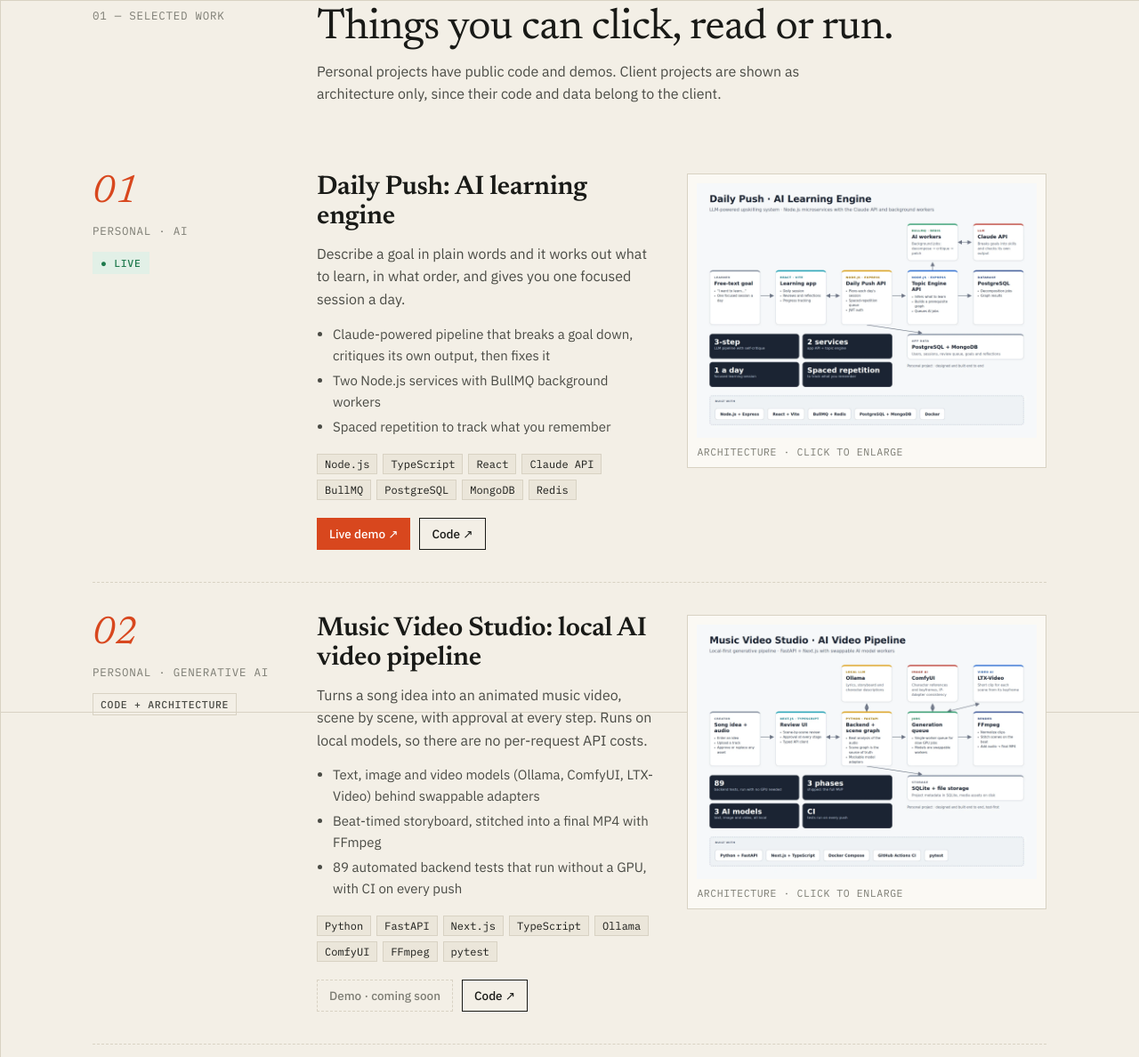
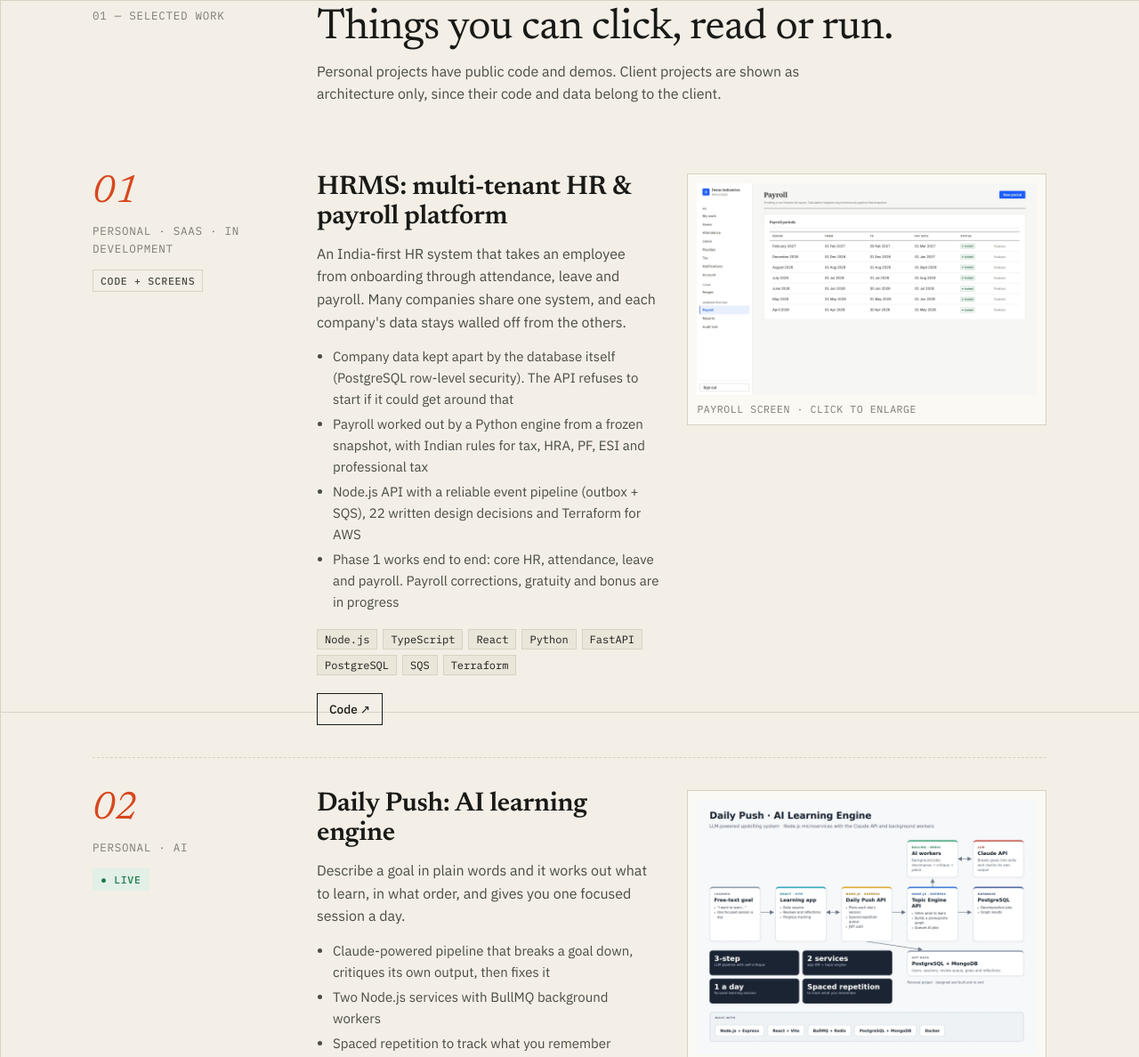
Before and after one commit to point8290/point8290.github.io, a plain HTML site: page index.html in a window 1280 px wide. Shown: the part 800-1988 px from the top of the page at 89% size. Drawn offline with Linux system fonts and the light colour scheme.

Commit message:
Add HRMS as featured project

```diff
--- a/index.html
+++ b/index.html
@@ -171,7 +171,26 @@ dialog button{position:absolute;top:-44px;right:0;background:none;border:1px sol
     </div>
 
     <article class="project">
-      <div class="p-meta"><div class="num">01</div><div class="mono kind">Personal · AI</div><span class="badge" data-badge="daily-push">Code + architecture</span></div>
+      <div class="p-meta"><div class="num">01</div><div class="mono kind">Personal · SaaS · In development</div><span class="badge">Code + screens</span></div>
+      <div>
+        <h3>HRMS: multi-tenant HR &amp; payroll platform</h3>
+        <p>An India-first HR system that takes an employee from onboarding through attendance, leave and payroll. Many companies share one system, and each company's data stays walled off from the others.</p>
+        <ul>
+          <li>Company data kept apart by the database itself (PostgreSQL row-level security). The API refuses to start if it could get around that</li>
+          <li>Payroll worked out by a Python engine from a frozen snapshot, with Indian rules for tax, HRA, PF, ESI and professional tax</li>
+          <li>Node.js API with a reliable event pipeline (outbox + SQS), 22 written design decisions and Terraform for AWS</li>
+          <li>Phase 1 works end to end: core HR, attendance, leave and payroll. Payroll corrections, gratuity and bonus are in progress</li>
+        </ul>
+        <div class="stack"><span>Node.js</span><span>TypeScript</span><span>React</span><span>Python</span><span>FastAPI</span><span>PostgreSQL</span><span>SQS</span><span>Terraform</span></div>
+        <div class="links">
+          <a href="https://github.com/point8290/hrms" target="_blank" rel="noopener">Code ↗</a>
+        </div>
+      </div>
+      <figure class="shot" data-full="img/hrms-payroll.webp" style="margin:0"><img src="img/hrms-payroll.webp" alt="HRMS payroll screen showing finalized pay periods" loading="lazy" width="1600" height="1000"><figcaption>Payroll screen · click to enlarge</figcaption></figure>
+    </article>
+
+    <article class="project">
+      <div class="p-meta"><div class="num">02</div><div class="mono kind">Personal · AI</div><span class="badge" data-badge="daily-push">Code + architecture</span></div>
       <div>
         <h3>Daily Push: AI learning engine</h3>
         <p>Describe a goal in plain words and it works out what to learn, in what order, and gives you one focused session a day.</p>
@@ -190,7 +209,7 @@ dialog button{position:absolute;top:-44px;right:0;background:none;border:1px sol
     </article>
 
     <article class="project">
-      <div class="p-meta"><div class="num">02</div><div class="mono kind">Personal · Generative AI</div><span class="badge" data-badge="music-video-studio">Code + architecture</span></div>
+      <div class="p-meta"><div class="num">03</div><div class="mono kind">Personal · Generative AI</div><span class="badge" data-badge="music-video-studio">Code + architecture</span></div>
       <div>
         <h3>Music Video Studio: local AI video pipeline</h3>
         <p>Turns a song idea into an animated music video, scene by scene, with approval at every step. Runs on local models, so there are no per-request API costs.</p>
@@ -209,7 +228,7 @@ dialog button{position:absolute;top:-44px;right:0;background:none;border:1px sol
     </article>
 
     <article class="project noshot">
-      <div class="p-meta"><div class="num">03</div><div class="mono kind">Personal · SaaS</div><span class="badge" data-badge="letsresolve">Code</span></div>
+      <div class="p-meta"><div class="num">04</div><div class="mono kind">Personal · SaaS</div><span class="badge" data-badge="letsresolve">Code</span></div>
       <div>
         <h3>LetsResolve: support desk &amp; CRM</h3>
         <p>Tickets, customers, contacts and a knowledge base in one app, with a dashboard for ticket volume and resolution time.</p>
@@ -227,7 +246,7 @@ dialog button{position:absolute;top:-44px;right:0;background:none;border:1px sol
     </article>
 
     <article class="project noshot">
-      <div class="p-meta"><div class="num">04</div><div class="mono kind">Personal · Infrastructure lab</div><span class="badge">Code</span></div>
+      <div class="p-meta"><div class="num">05</div><div class="mono kind">Personal · Infrastructure lab</div><span class="badge">Code</span></div>
       <div>
         <h3>FleetIQ: sharded MongoDB lab</h3>
         <p>A full MongoDB 8 sharded cluster in Docker with a small telemetry API, built to study connection pools and how queries get routed across shards.</p>
@@ -243,7 +262,7 @@ dialog button{position:absolute;top:-44px;right:0;background:none;border:1px sol
     </article>
 
     <article class="project">
-      <div class="p-meta"><div class="num">05</div><div class="mono kind">Client work · IoT</div><span class="badge">Architecture</span></div>
+      <div class="p-meta"><div class="num">06</div><div class="mono kind">Client work · IoT</div><span class="badge">Architecture</span></div>
       <div>
         <h3>IoT device management &amp; analytics platform</h3>
         <p>Onboarding, licensing and compliance reporting for 1,000+ scanning devices across client sites.</p>
@@ -258,7 +277,7 @@ dialog button{position:absolute;top:-44px;right:0;background:none;border:1px sol
     </article>
 
     <article class="project">
-      <div class="p-meta"><div class="num">06</div><div class="mono kind">Client work · Government data</div><span class="badge">Architecture</span></div>
+      <div class="p-meta"><div class="num">07</div><div class="mono kind">Client work · Government data</div><span class="badge">Architecture</span></div>
       <div>
         <h3>National Food Database System (FSSAI)</h3>
         <p>Ingestion and search for India's national food-testing database, processing Excel files of 75,000+ rows.</p>
@@ -273,7 +292,7 @@ dialog button{position:absolute;top:-44px;right:0;background:none;border:1px sol
     </article>
 
     <article class="project">
-      <div class="p-meta"><div class="num">07</div><div class="mono kind">Client work · E-commerce</div><span class="badge">Architecture</span></div>
+      <div class="p-meta"><div class="num">08</div><div class="mono kind">Client work · E-commerce</div><span class="badge">Architecture</span></div>
       <div>
         <h3>HealthFiesta e-commerce platform</h3>
         <p>A complete online store built end to end: catalog, cart, checkout, payments and an admin dashboard.</p>
```
Also changed, not shown: img/hrms-payroll.webp (added).
